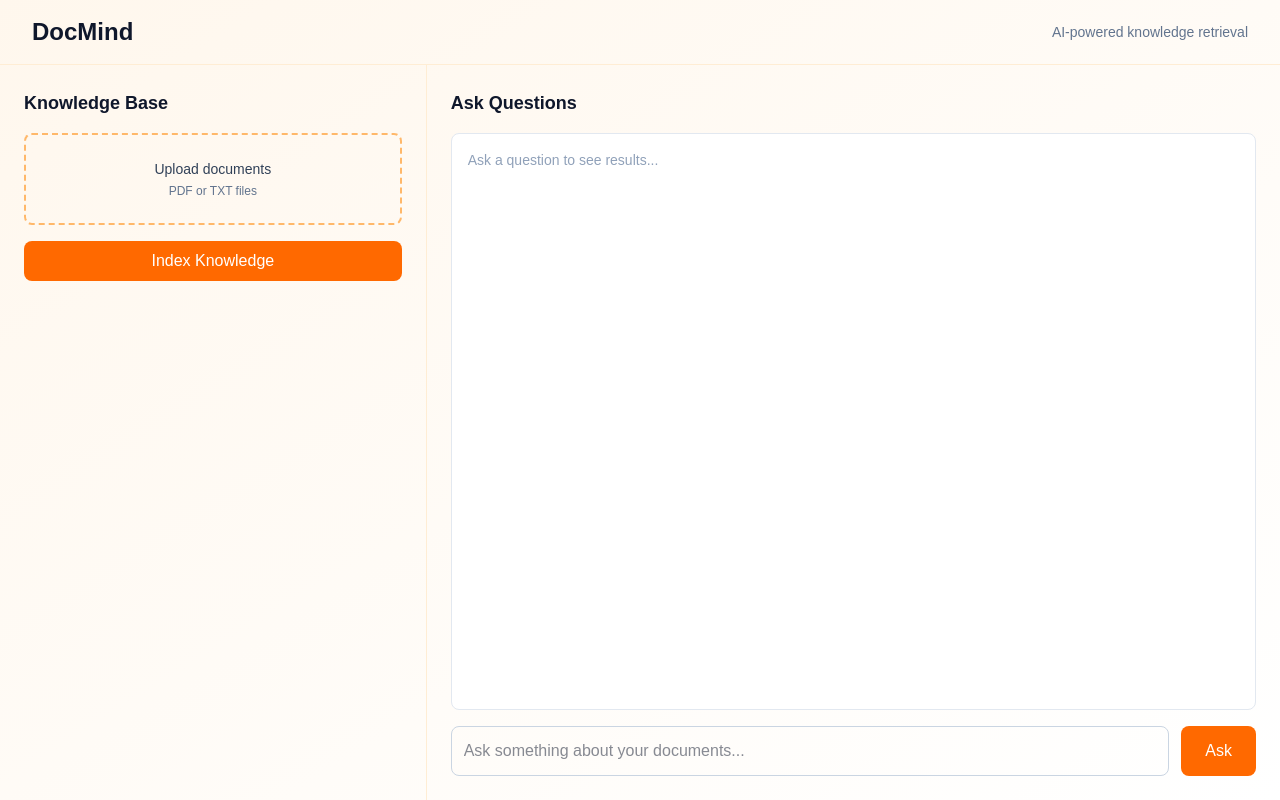
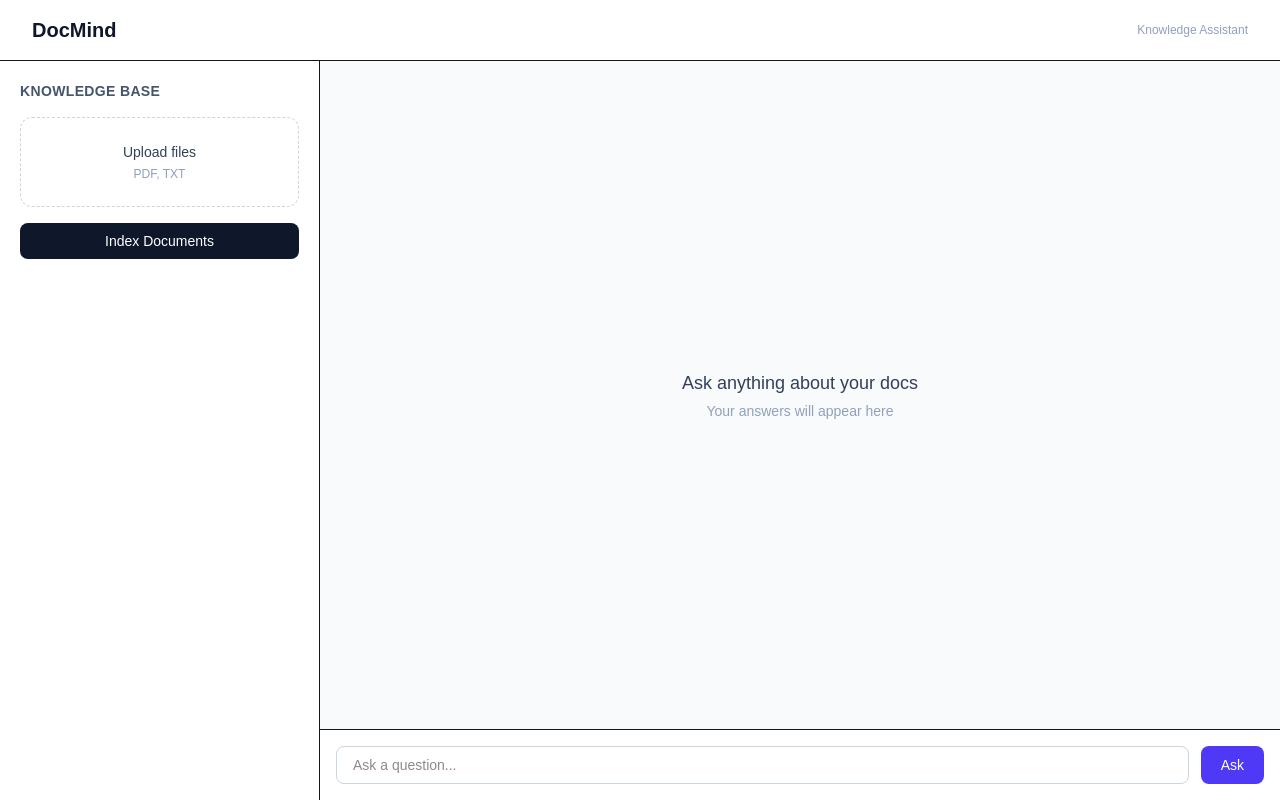
Before and after one commit to harshinimangaleshkar-coder/Docmind, a Next.js app: page / in a window 1280 px wide. Built offline with nearby package versions, Linux system fonts and the light colour scheme.

Commit message:
Refactor page layout and update styles

```diff
--- a/app/page.tsx
+++ b/app/page.tsx
@@ -43,37 +43,38 @@ export default function Home() {
   };
 
   return (
-    <main className="h-screen bg-gradient-to-br from-orange-50 to-white flex flex-col">
+    <main className="h-screen bg-slate-50 flex flex-col">
 
       {/* HEADER */}
-      <div className="px-8 py-4 flex justify-between items-center border-b border-orange-100">
-        <h1 className="text-2xl font-bold text-slate-900">
+      <div className="px-8 py-4 flex justify-between items-center border-b bg-white">
+        <h1 className="text-xl font-semibold text-slate-900">
           DocMind
         </h1>
-        <p className="text-sm text-slate-500">
-          AI-powered knowledge retrieval
-        </p>
+        <span className="text-xs text-slate-400">
+          Knowledge Assistant
+        </span>
       </div>
 
-      {/* MAIN SPLIT */}
+      {/* MAIN */}
       <div className="flex flex-1 overflow-hidden">
 
-        {/* LEFT PANEL (UPLOAD / KNOWLEDGE) */}
-        <div className="w-1/3 border-r border-orange-100 p-6 flex flex-col">
+        {/* SIDEBAR */}
+        <div className="w-80 bg-white border-r p-5 flex flex-col">
 
-          <h2 className="text-lg font-semibold text-slate-900 mb-4">
+          <h2 className="text-sm font-semibold text-slate-600 mb-4 uppercase tracking-wide">
             Knowledge Base
           </h2>
 
-          <label className="flex flex-col items-center justify-center border-2 border-dashed border-orange-300 rounded-lg p-6 cursor-pointer hover:bg-orange-50 transition">
+          {/* Upload Box */}
+          <label className="flex flex-col items-center justify-center border border-dashed border-slate-300 rounded-xl p-6 cursor-pointer hover:bg-slate-50 transition">
 
-            <div className="text-sm font-medium text-slate-700">
-              Upload documents
-            </div>
+            <p className="text-sm font-medium text-slate-700">
+              Upload files
+            </p>
 
-            <div className="text-xs text-slate-500 mt-1">
-              PDF or TXT files
-            </div>
+            <p className="text-xs text-slate-400 mt-1">
+              PDF, TXT
+            </p>
 
             <input
               type="file"
@@ -83,33 +84,45 @@ export default function Home() {
                 setFiles(Array.from(e.target.files || []))
               }
             />
-
           </label>
 
+          {/* Selected Files */}
           {files.length > 0 && (
-            <ul className="mt-4 text-sm text-slate-700 space-y-1">
+            <div className="mt-4">
+              <p className="text-xs text-slate-400 mb-2">Selected</p>
+              <ul className="space-y-1 text-sm">
                 {files.map((file) => (
-                <li key={file.name}>• {file.name}</li>
+                  <li
+                    key={file.name}
+                    className="truncate text-slate-700"
+                  >
+                    {file.name}
+                  </li>
                 ))}
               </ul>
+            </div>
           )}
 
+          {/* Upload Button */}
           <button
             onClick={handleUpload}
-            className="mt-4 bg-orange-500 text-white py-2 rounded-lg hover:bg-orange-600 transition"
+            className="mt-4 bg-slate-900 text-white py-2 rounded-lg text-sm hover:bg-slate-800 transition"
           >
-            {loading ? "Indexing..." : "Index Knowledge"}
+            {loading ? "Indexing..." : "Index Documents"}
           </button>
 
-          {/* Indexed docs */}
+          {/* Indexed Docs */}
           {uploadedDocs.length > 0 && (
             <div className="mt-6">
-              <p className="text-sm font-semibold text-slate-800 mb-2">
-                Indexed
-              </p>
-              <ul className="text-sm text-slate-600 space-y-1">
+              <p className="text-xs text-slate-400 mb-2">Indexed</p>
+              <ul className="space-y-1 text-sm">
                 {uploadedDocs.map((doc) => (
-                  <li key={doc}>• {doc}</li>
+                  <li
+                    key={doc}
+                    className="truncate text-slate-600"
+                  >
+                    {doc}
+                  </li>
                 ))}
               </ul>
             </div>
@@ -117,41 +130,48 @@ export default function Home() {
 
         </div>
 
-        {/* RIGHT PANEL (Q&A) */}
-        <div className="flex-1 flex flex-col p-6">
+        {/* CHAT AREA */}
+        <div className="flex-1 flex flex-col">
 
-          <h2 className="text-lg font-semibold text-slate-900 mb-4">
-            Ask Questions
-          </h2>
-
-          {/* ANSWER AREA */}
-          <div className="flex-1 bg-white border border-slate-200 rounded-lg p-4 overflow-y-auto">
+          {/* Chat Window */}
+          <div className="flex-1 overflow-y-auto p-8">
 
             {!answer ? (
-              <p className="text-slate-400 text-sm">
-                Ask a question to see results...
+              <div className="h-full flex items-center justify-center text-center">
+                <div>
+                  <h3 className="text-lg font-medium text-slate-700">
+                    Ask anything about your docs
+                  </h3>
+                  <p className="text-sm text-slate-400 mt-1">
+                    Your answers will appear here
                   </p>
+                </div>
+              </div>
             ) : (
+              <div className="max-w-3xl">
+                <div className="bg-white p-5 rounded-xl border shadow-sm">
                   <p className="text-slate-800 leading-relaxed">
                     {answer}
                   </p>
+                </div>
+              </div>
             )}
 
           </div>
 
           {/* INPUT */}
-          <div className="mt-4 flex gap-3">
+          <div className="border-t bg-white p-4 flex gap-3">
 
             <input
-              className="flex-1 border border-slate-300 rounded-lg p-3 text-slate-900 focus:outline-none focus:ring-2 focus:ring-orange-400"
-              placeholder="Ask something about your documents..."
+              className="flex-1 border border-slate-300 rounded-lg px-4 py-2 text-sm focus:outline-none focus:ring-2 focus:ring-indigo-400"
+              placeholder="Ask a question..."
               value={question}
               onChange={(e) => setQuestion(e.target.value)}
             />
 
             <button
               onClick={askQuestion}
-              className="bg-orange-500 text-white px-6 rounded-lg hover:bg-orange-600 transition"
+              className="bg-indigo-600 text-white px-5 rounded-lg text-sm hover:bg-indigo-700 transition"
             >
               Ask
             </button>
```
Lines whose indentation alone changed are shown as unchanged.
